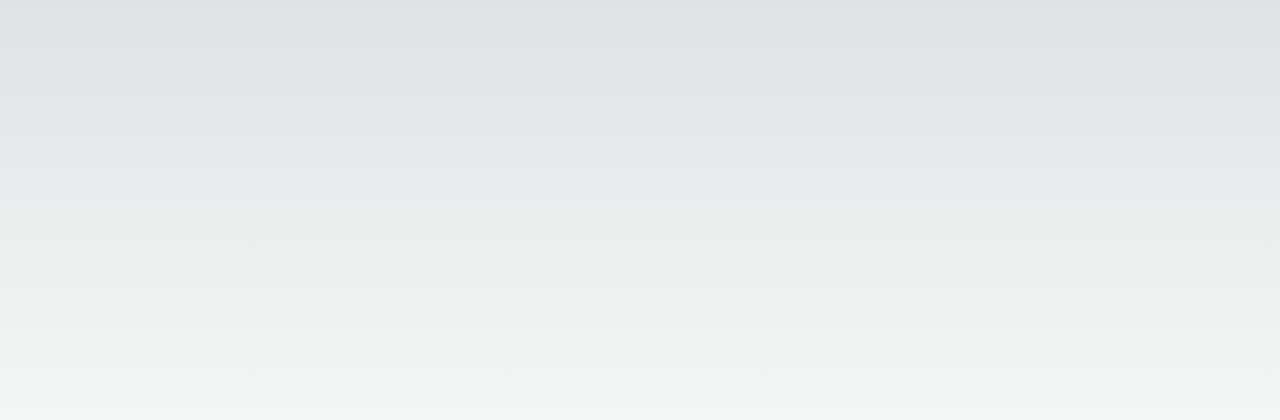
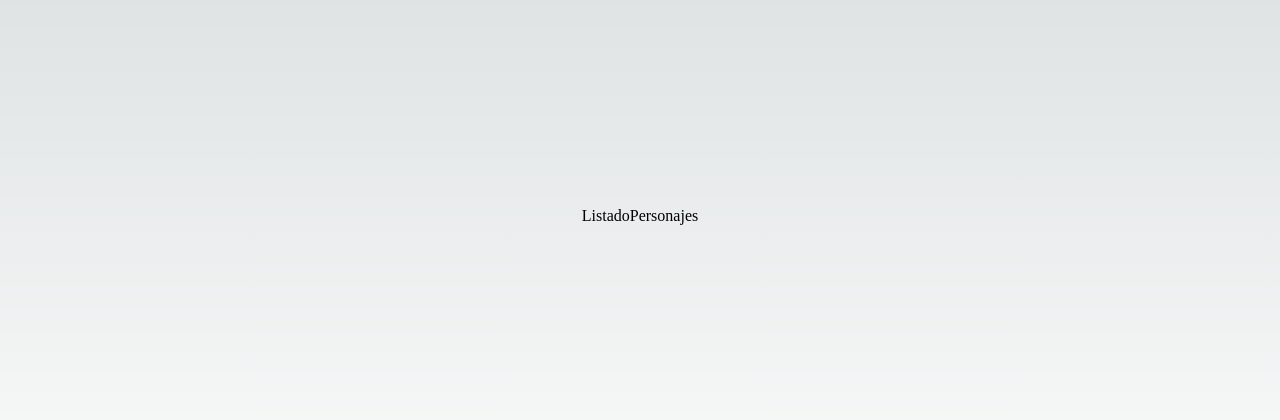
Before and after one commit to Aluonam/pt_enciclopediaStarWars, a Next.js app in the folder pt-enciclopedia/: page / in a window 1280 px wide. Shown: the part 184-604 px from the top of the page. Built offline with nearby package versions, Linux system fonts and the light colour scheme.

Commit message:
componente ListadoPersonajes

```diff
--- /dev/null
+++ b/pt-enciclopedia/components/ListadoPersonajes.jsx
@@ -0,0 +1,11 @@
+import React from 'react'
+
+const ListadoPersonajes = () => {
+
+
+  return (
+    <div>ListadoPersonajes</div>
+  )
+}
+
+export default ListadoPersonajes
--- a/pt-enciclopedia/pages/index.js
+++ b/pt-enciclopedia/pages/index.js
@@ -1,5 +1,6 @@
 import Head from 'next/head'
 import styles from '@/styles/Home.module.css'
+import ListadoPersonajes from '@/components/ListadoPersonajes'
 
 
 export default function Home() {
@@ -12,7 +13,7 @@ export default function Home() {
         <link rel="icon" href="/favicon.ico" />
       </Head>
       <main className={`${styles.main}`}>
-
+       <ListadoPersonajes></ListadoPersonajes>
       </main>
     </>
   )
```
